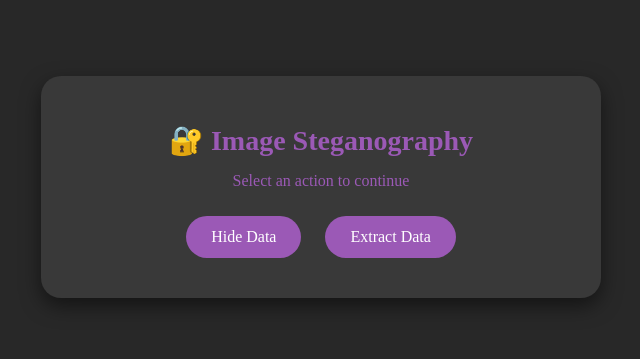
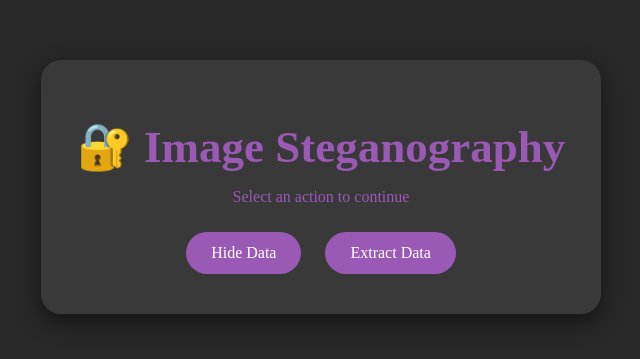
Before and after one commit to nidhiv09/Image-Steganography, a plain HTML site: page index.html in a window 1280 px wide. Shown: the part 213-572 px from the top of the page, without its empty margins (319-959 px from the left). Drawn offline with Linux system fonts and the light colour scheme.

Commit message:
Update style.css

```diff
--- a/style.css
+++ b/style.css
@@ -24,7 +24,7 @@ body {
 
 /* Heading */
 h1 {
-    font-size: 28px;
+    font-size: 45px;
     margin-bottom: 15px;
     color: #9b59b6; /* Purple heading */
 }
```
